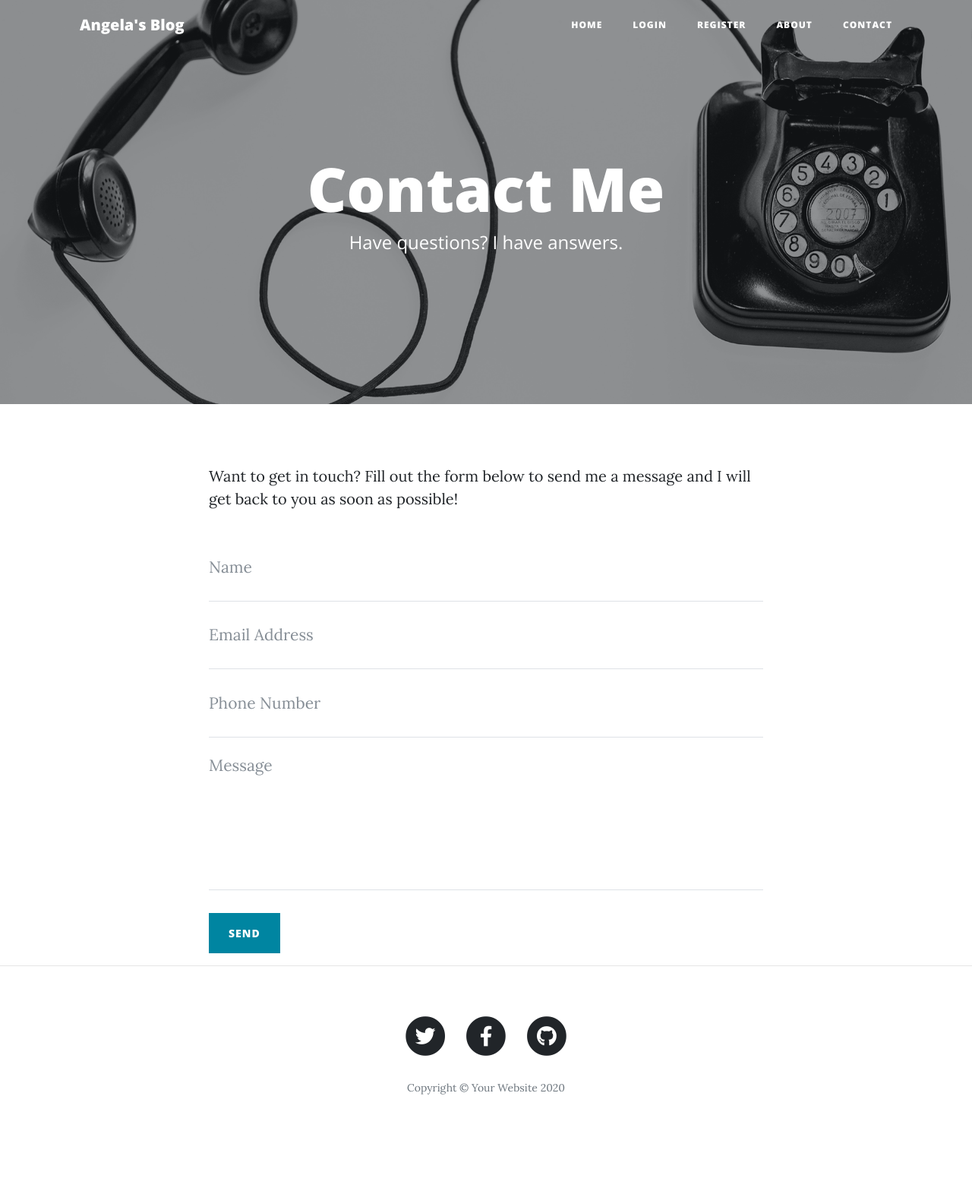
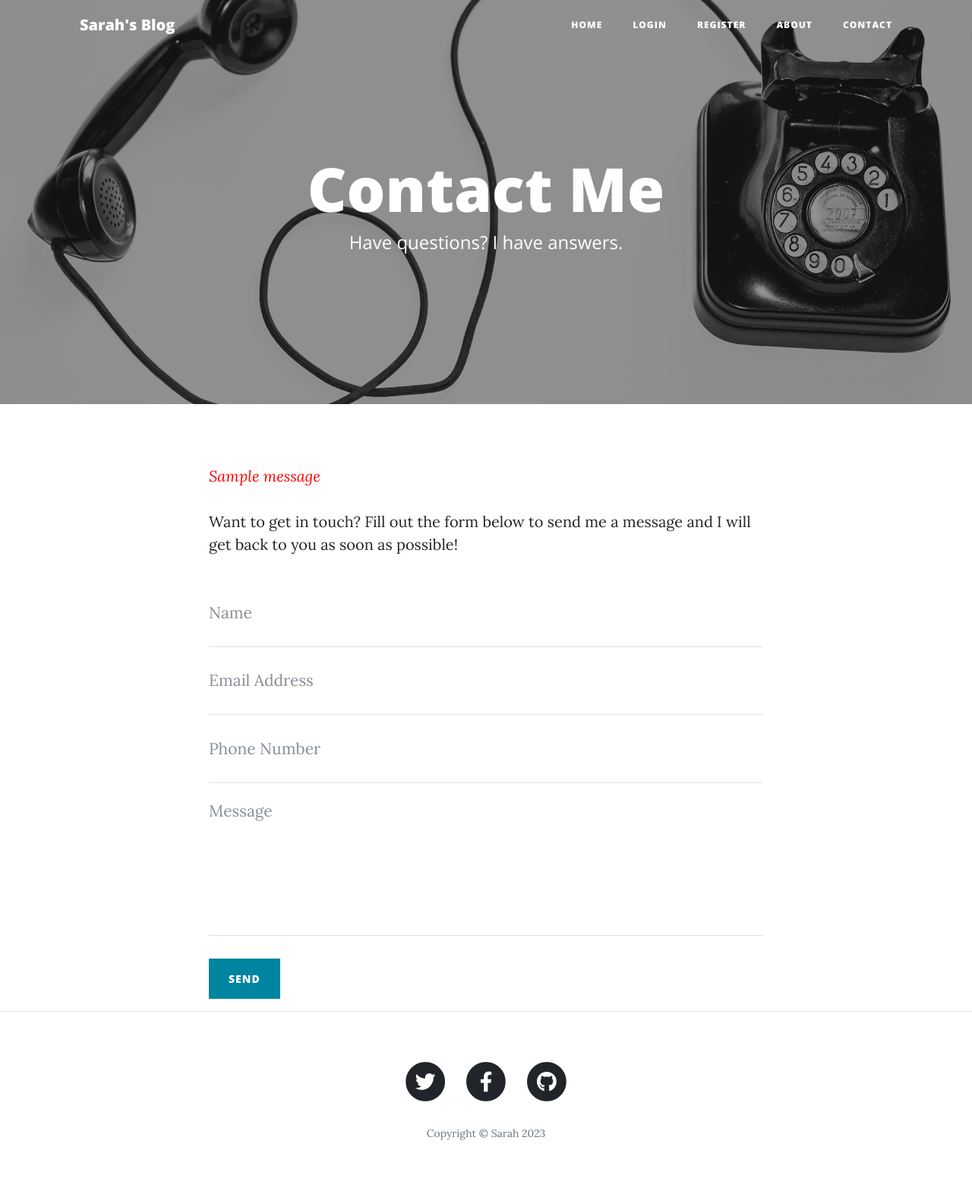
Before and after one commit to zarazebra/day-69-blog-website, a Flask app: page /contact in a window 1280 px wide. Shown: the whole page at 76% size. Before the commit the page ends 1441 px from the top, so only its background shows below. Run offline with Flask 3, Linux system fonts and the light colour scheme; one stand-in notice (Sample message) is shown; some libraries are stand-ins or nearby versions.

Commit message:
Contact form is working. Add blog posts

```diff
--- a/main.py
+++ b/main.py
@@ -1,4 +1,5 @@
 import os
+import smtplib
 from flask import Flask, render_template, redirect, url_for, flash, request, abort
 from flask_bootstrap import Bootstrap5
 from flask_ckeditor import CKEditor
@@ -22,6 +23,9 @@ gravatar = Gravatar(app)
 app.config['SQLALCHEMY_DATABASE_URI'] = os.environ.get("DATABASE_URL_2", "sqlite:///blog.db")
 app.config['SQLALCHEMY_TRACK_MODIFICATIONS'] = False
 db = SQLAlchemy(app)
+
+OWN_EMAIL = os.environ.get("MY_EMAIL")
+OWN_PASSWORD = os.environ.get("MY_PASSWORD")
 
 
 # CONFIGURE TABLES
@@ -81,7 +85,6 @@ def admin_only(f):
 
 @app.route('/')
 def get_all_posts():
-    #posts = BlogPost.query.all()
     posts = db.session.execute(db.select(BlogPost)).scalars().all()
     return render_template("index.html", all_posts=posts)
 
@@ -156,9 +159,22 @@ def about():
     return render_template("about.html")
 
 
-@app.route("/contact")
+@app.route("/contact", methods=["GET", "POST"])
 def contact():
+    if request.method == "POST":
+        data = request.form
+        send_email(data["name"], data["email"], data["phone"], data["message"])
+        flash("Your email has been sent successfully. I will get back to you shortly.")
+        return redirect(url_for("contact"))
     return render_template("contact.html")
+
+
+def send_email(name, email, phone, message):
+    email_message = f"Subject:New Message\n\nName: {name}\nEmail: {email}\nPhone: {phone}\nMessage:{message}"
+    with smtplib.SMTP("smtp.gmail.com") as connection:
+        connection.starttls()
+        connection.login(OWN_EMAIL, OWN_PASSWORD)
+        connection.sendmail(OWN_EMAIL, OWN_EMAIL, email_message)
 
 
 @app.route("/new-post", methods=["GET", "POST"])
--- a/templates/contact.html
+++ b/templates/contact.html
@@ -19,36 +19,40 @@
   <div class="container">
     <div class="row">
       <div class="col-lg-8 col-md-10 mx-auto">
+        {% with messages = get_flashed_messages() %}
+          {% if messages %}
+            {% for message in messages %}
+              <p style="font-style:italic; color:red">{{ message }}</p>
+            {% endfor %}
+          {% endif %}
+        {% endwith %}
         <p>Want to get in touch? Fill out the form below to send me a message and I will get back to you as soon as possible!</p>
-        <!-- Contact Form - Enter your email address on line 19 of the mail/contact_me.php file to make this form work. -->
-        <!-- WARNING: Some web hosts do not allow emails to be sent through forms to common mail hosts like Gmail or Yahoo. It's recommended that you use a private domain email address! -->
-        <!-- To use the contact form, your site must be on a live web host with PHP! The form will not work locally! -->
-        <form name="sentMessage" id="contactForm" novalidate>
+        <form name="sentMessage" id="contactForm" action="{{ url_for('contact') }} " method="post" novalidate>
           <div class="control-group">
             <div class="form-group floating-label-form-group controls">
               <label>Name</label>
-              <input type="text" class="form-control" placeholder="Name" id="name" required data-validation-required-message="Please enter your name.">
+              <input type="text" class="form-control" placeholder="Name" id="name" name="name" required data-validation-required-message="Please enter your name.">
               <p class="help-block text-danger"></p>
             </div>
           </div>
           <div class="control-group">
             <div class="form-group floating-label-form-group controls">
               <label>Email Address</label>
-              <input type="email" class="form-control" placeholder="Email Address" id="email" required data-validation-required-message="Please enter your email address.">
+              <input type="email" class="form-control" placeholder="Email Address" id="email" name="email" required data-validation-required-message="Please enter your email address.">
               <p class="help-block text-danger"></p>
             </div>
           </div>
           <div class="control-group">
             <div class="form-group col-xs-12 floating-label-form-group controls">
               <label>Phone Number</label>
-              <input type="tel" class="form-control" placeholder="Phone Number" id="phone" required data-validation-required-message="Please enter your phone number.">
+              <input type="tel" class="form-control" placeholder="Phone Number" id="phone" name="phone" required data-validation-required-message="Please enter your phone number.">
               <p class="help-block text-danger"></p>
             </div>
           </div>
           <div class="control-group">
             <div class="form-group floating-label-form-group controls">
               <label>Message</label>
-              <textarea rows="5" class="form-control" placeholder="Message" id="message" required data-validation-required-message="Please enter a message."></textarea>
+              <textarea rows="5" class="form-control" placeholder="Message" id="message" name="message" required data-validation-required-message="Please enter a message."></textarea>
               <p class="help-block text-danger"></p>
             </div>
           </div>
--- a/templates/footer.html
+++ b/templates/footer.html
@@ -5,7 +5,7 @@
         <div class="col-lg-8 col-md-10 mx-auto">
           <ul class="list-inline text-center">
             <li class="list-inline-item">
-              <a href="#">
+              <a href="https://twitter.com/zarazebra90">
                 <span class="fa-stack fa-lg">
                   <i class="fas fa-circle fa-stack-2x"></i>
                   <i class="fab fa-twitter fa-stack-1x fa-inverse"></i>
@@ -13,7 +13,7 @@
               </a>
             </li>
             <li class="list-inline-item">
-              <a href="#">
+              <a href="https://www.facebook.com/sarah.iber.1/">
                 <span class="fa-stack fa-lg">
                   <i class="fas fa-circle fa-stack-2x"></i>
                   <i class="fab fa-facebook-f fa-stack-1x fa-inverse"></i>
@@ -21,7 +21,7 @@
               </a>
             </li>
             <li class="list-inline-item">
-              <a href="#">
+              <a href="https://github.com/zarazebra">
                 <span class="fa-stack fa-lg">
                   <i class="fas fa-circle fa-stack-2x"></i>
                   <i class="fab fa-github fa-stack-1x fa-inverse"></i>
@@ -29,7 +29,7 @@
               </a>
             </li>
           </ul>
-          <p class="copyright text-muted">Copyright &copy; Your Website 2020</p>
+          <p class="copyright text-muted">Copyright &copy; Sarah 2023</p>
         </div>
       </div>
     </div>
--- a/templates/header.html
+++ b/templates/header.html
@@ -8,7 +8,7 @@
   <meta name="description" content="">
   <meta name="author" content="">
 
-  <title>Angela's Blog</title>
+  <title>Sarah's Blog</title>
 
   <!-- Bootstrap core CSS -->
   <link href="{{ url_for('static', filename='vendor/bootstrap/css/bootstrap.min.css') }}" rel="stylesheet">
@@ -28,7 +28,7 @@
   <!-- Navigation -->
   <nav class="navbar navbar-expand-lg navbar-light fixed-top" id="mainNav">
     <div class="container">
-      <a class="navbar-brand" href="{{url_for('get_all_posts')}}">Angela's Blog</a>
+      <a class="navbar-brand" href="{{url_for('get_all_posts')}}">Sarah's Blog</a>
       <button class="navbar-toggler navbar-toggler-right" type="button" data-toggle="collapse" data-target="#navbarResponsive" aria-controls="navbarResponsive" aria-expanded="false" aria-label="Toggle navigation">
         Menu
         <i class="fas fa-bars"></i>
--- a/templates/index.html
+++ b/templates/index.html
@@ -1,13 +1,13 @@
 {% include "header.html" %}
 
   <!-- Page Header -->
-  <header class="masthead" style="background-image: url('https://images.unsplash.com/photo-1470092306007-055b6797ca72?ixlib=rb-1.2.1&auto=format&fit=crop&w=668&q=80')">
+  <header class="masthead" style="background-image: url('https://images.unsplash.com/photo-1538947151057-dfe933d688d1?ixlib=rb-4.0.3&ixid=M3wxMjA3fDB8MHxwaG90by1wYWdlfHx8fGVufDB8fHx8fA%3D%3D&auto=format&fit=crop&w=1470&q=80')">
     <div class="overlay"></div>
     <div class="container">
       <div class="row">
         <div class="col-lg-8 col-md-10 mx-auto">
           <div class="site-heading">
-            <h1>Angela's Blog</h1>
+            <h1>Sarah's Blog</h1>
             <span class="subheading">A collection of random musings.</span>
           </div>
         </div>
```
Also changed, not shown: instance/blog.db.
